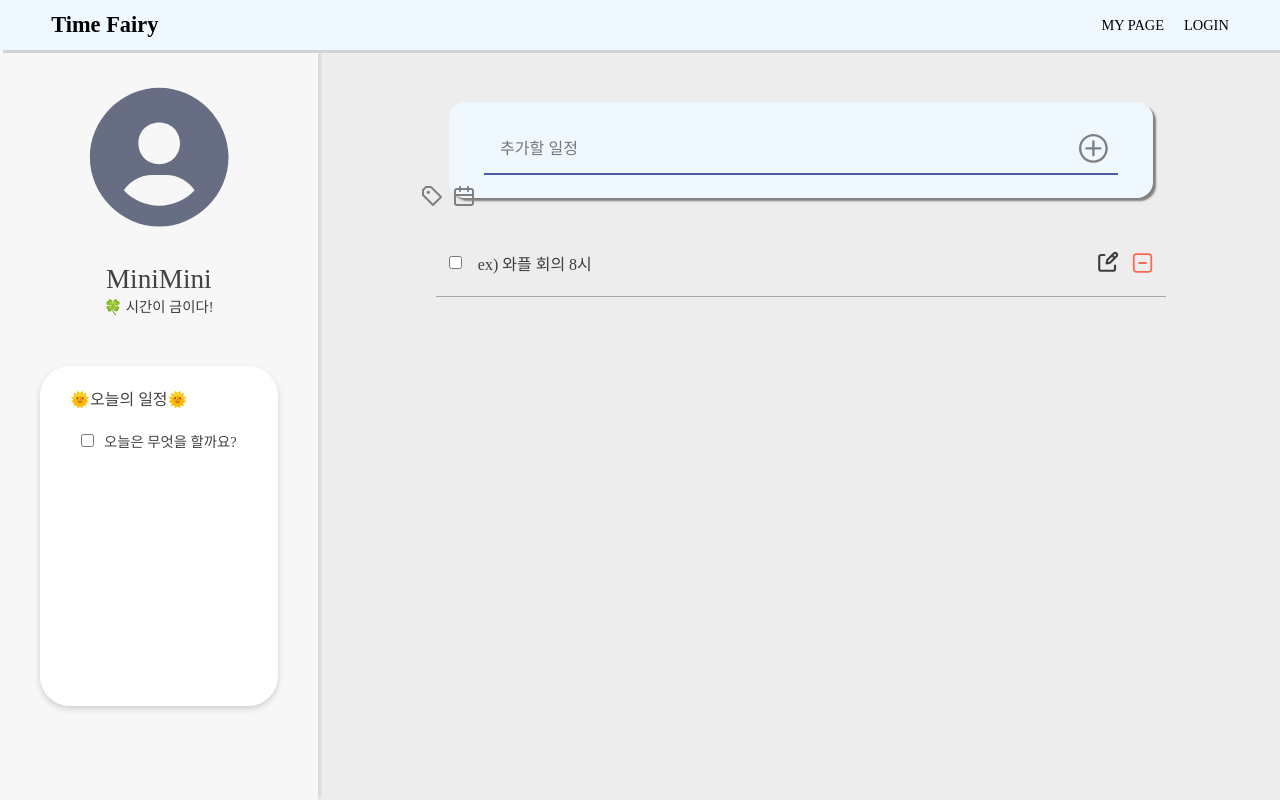
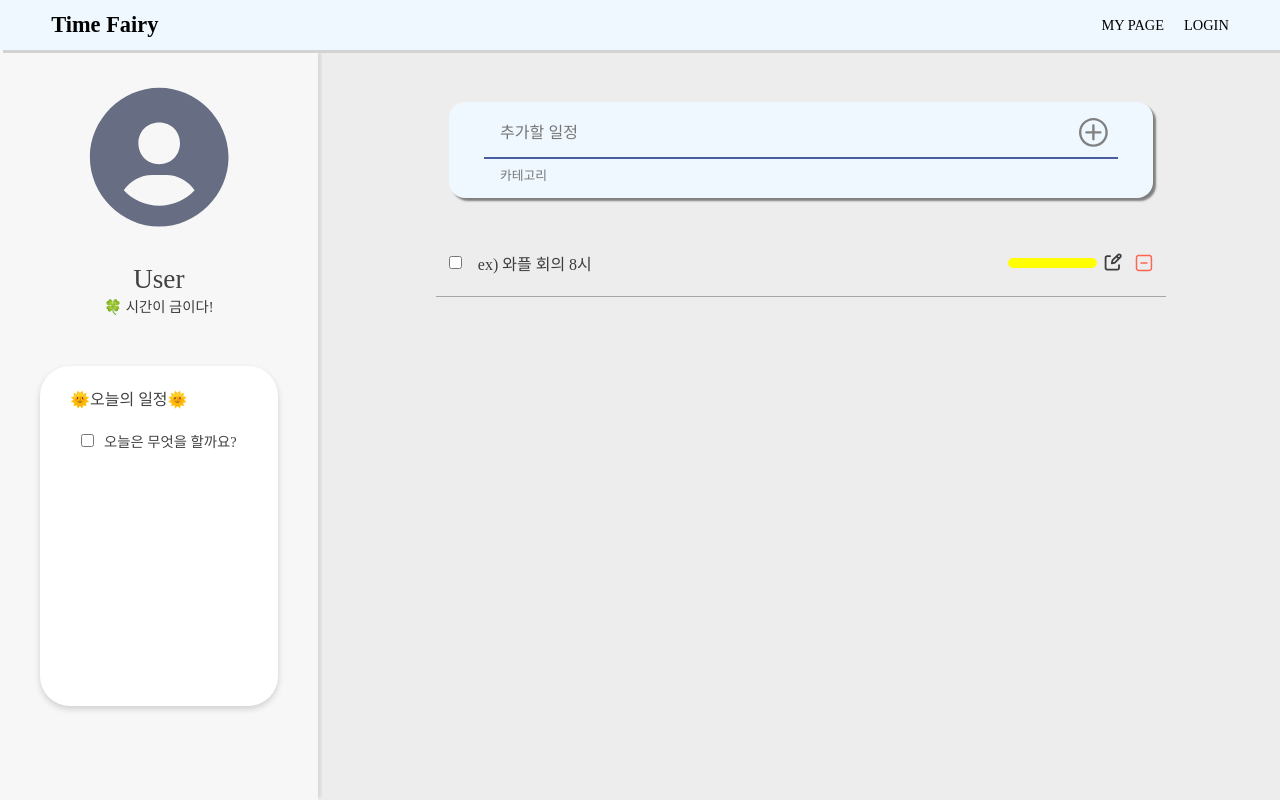
Before and after one commit to GDSC-Daejin/waffle-shoulder-fairy-frontend, a React (Create React App) app: page / in a window 1280 px wide. Built offline with nearby package versions, Linux system fonts and the light colour scheme.

Commit message:
chore: test

```diff
--- a/src/components/Sidebar/index.jsx
+++ b/src/components/Sidebar/index.jsx
@@ -10,7 +10,7 @@ const Sidebar = () => {
     <>
       <ProfileWrapper>
         <UserImg />
-        <UserName>MiniMini</UserName>
+        <UserName>User</UserName>
         <UserText>🍀 시간이 금이다!</UserText>
       </ProfileWrapper>
       <SideBarTodoBox todos={todos} />
--- a/src/components/TodayListSection/index.jsx
+++ b/src/components/TodayListSection/index.jsx
@@ -10,7 +10,7 @@ const TodayListSection = ({ todos }) => {
   return (
     <>
       {isEmpty ? (
-        <div>비어있어염</div>
+        <div>비어있습니다</div>
       ) : (
         <>
           {todos.map((todo) => (
--- /dev/null
+++ b/src/components/Todo/TodoEdit.js
@@ -0,0 +1,31 @@
+import React, { useCallback, useState } from 'react';
+const ToDoEdit = ({ selectedTodo, onUpdate }) => {
+  const [value, setValue] = useState('');
+  const onChange = useCallback((e) => {
+    setValue(e.target.value);
+  }, []);
+  const onSubmit = useCallback(
+    (e) => {
+      setValue(''); //value 초기화
+      //기본이벤트(새로고침) 방지
+      e.preventDefault();
+    },
+    [value],
+  );
+
+  return (
+    <div className="background">
+      <form onSubmit={onSubmit} className="todoedit__insert">
+        <h2>수정하기</h2>
+        <input
+          onChange={onChange}
+          value={value}
+          placeholder="할 일을 입력하세요"
+        />
+        <button type="submit">수정하기</button>
+      </form>
+    </div>
+  );
+};
+
+export default ToDoEdit;
--- a/src/components/Todo/TodoInsult.js
+++ b/src/components/Todo/TodoInsult.js
@@ -1,10 +1,9 @@
 import React, { useState } from 'react';
 import {
   AddBtn,
-  CalendarBtn,
   Hr,
-  //MemoInput,
-  TagBtn,
+  MemoInput,
+  //TagBtn,
   TodoInput,
   TodoInputWrapper,
 } from './styled';
@@ -13,10 +12,11 @@ import { todoState } from '../../store/todoState';
 const TodoInsult = ({ onInsert }) => {
   const [inputs, setInputs] = useState({
     content: '',
+    category: '',
   });
   const { addTodo } = todoState();
 
-  const { content } = inputs; // 비구조화 할당을 통해 값 추출
+  const { content, category } = inputs; // 비구조화 할당을 통해 값 추출
 
   const onChange = (e) => {
     const { value, name } = e.target; // 우선 e.target 에서 name 과 value 를 추출
@@ -33,6 +33,7 @@ const TodoInsult = ({ onInsert }) => {
       addTodo(inputs);
       setInputs({
         content: '',
+        category: '',
       });
     } else {
       //내용이 없으면 알림
@@ -56,19 +57,17 @@ const TodoInsult = ({ onInsert }) => {
         <AddBtn type="submit" onClick={addTodoHandler} />
         <Hr />
         {/* 메모 작성 */}
-        {/*<MemoInput*/}
-        {/*  placeholder="카테고리"*/}
-        {/*  name="memo"*/}
-        {/*  type={'text'}*/}
-        {/*  value={memo}*/}
-        {/*  onChange={onChange}*/}
-        {/*  size={'0.8rem'}*/}
-        {/*  height={'2rem'}*/}
-        {/*/>*/}
+        <MemoInput
+          placeholder="카테고리"
+          name="category"
+          type={'text'}
+          value={category}
+          onChange={onChange}
+          size={'0.8rem'}
+          height={'2rem'}
+        />
         {/* 카테고리 버튼 */}
-        <TagBtn />
-        {/* 달력 버튼 */}
-        <CalendarBtn />
+        {/*<TagBtn />*/}
       </form>
     </TodoInputWrapper>
   );
--- a/src/components/Todo/TodoListItem.js
+++ b/src/components/Todo/TodoListItem.js
@@ -2,14 +2,14 @@ import React from 'react';
 import {
   CheckInput,
   EditBtn,
-  //MemoContent,
+  MemoContent,
   RemoveBtn,
   TodoContent,
   TodoItemWrapper,
 } from './styled';
 
 const TodoListItem = ({ todo, onRemove, onToggle }) => {
-  const { id, content, checked } = todo;
+  const { id, content, category, checked } = todo;
 
   return (
     <TodoItemWrapper>
@@ -19,7 +19,7 @@ const TodoListItem = ({ todo, onRemove, onToggle }) => {
         onClick={() => onToggle(id)}
       />
       <TodoContent isCompleted={checked}>{content}</TodoContent>
-      {/*<MemoContent>{memo}</MemoContent>*/}
+      <MemoContent>{category}</MemoContent>
       <EditBtn />
       <RemoveBtn onClick={() => onRemove(id)} />
     </TodoItemWrapper>
--- a/src/pages/Home/index.jsx
+++ b/src/pages/Home/index.jsx
@@ -4,6 +4,7 @@ import TodoInsult from '../../components/Todo/TodoInsult';
 import TodoList from '../../components/Todo/TodoList';
 //import { mockTodoList } from '../../mock/todo';
 //import { todoState } from '../../store/todoState';
+import ToDoEdit from '../../components/Todo/TodoEdit';
 
 const Home = () => {
   const [todos, setTodos] = useState([
@@ -14,6 +15,7 @@ const Home = () => {
     },
   ]);
   const nextId = useRef(2);
+  //투두추가
   const onInsert = useCallback(
     (content) => {
       const todo = {
@@ -26,16 +28,31 @@ const Home = () => {
     },
     [todos],
   );
+  //투두삭제
   const onRemove = useCallback(
     (id) => {
       setTodos(todos.filter((todo) => todo.id !== id));
     },
     [todos],
   );
+  //투두수정
+  const [insertToggle, setInsertToggle] = useState(false); //플래그 역할을 해줄 state
+  const [selectedTodo, setSelectedTodo] = useState(null);
+  const onInsertToggle = () => {
+    if (selectedTodo) {
+      setSelectedTodo(null);
+    }
+    setInsertToggle((prev) => !prev);
+  };
+  //수정아이콘 onClick event 함수
+  const onChangeSelectedTodo = (todo) => {
+    setSelectedTodo(todo);
+  };
   return (
     <>
       <InputWrapper>
         <TodoInsult onInsert={onInsert} />
+        {insertToggle && <ToDoEdit />}
       </InputWrapper>
       <TodoList todos={todos} onRemove={onRemove} />
     </>
```
